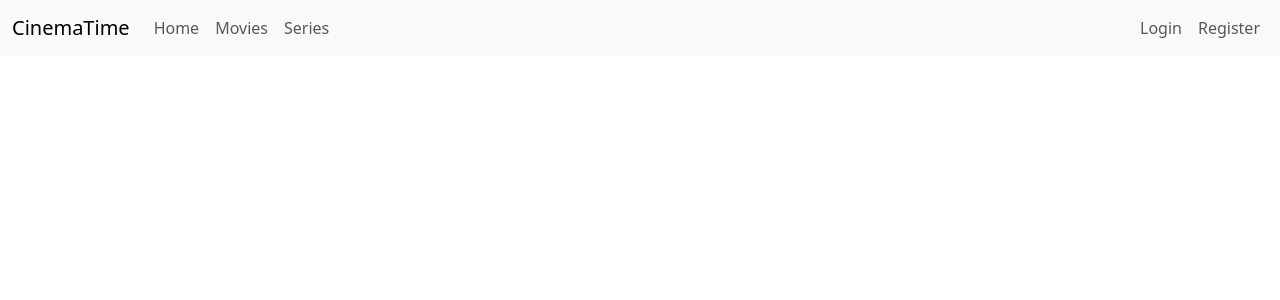
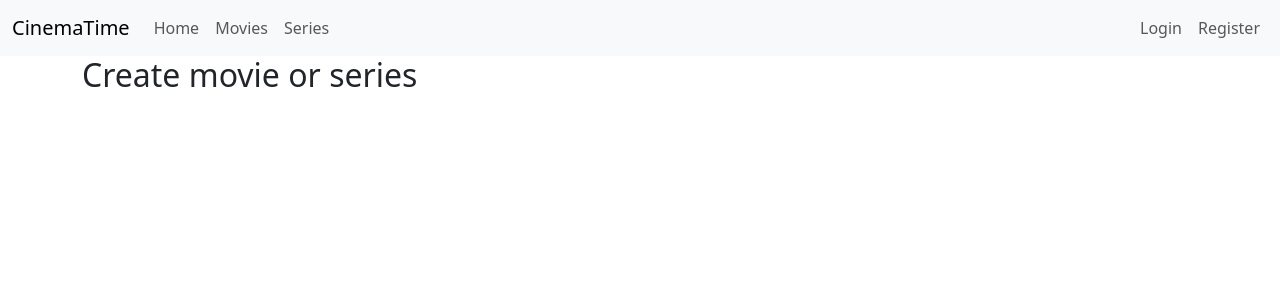
Before and after one commit to KateNK98/cinema-time, a React (Vite) app in the folder client/: page /create-movies-or-series in a window 1280 px wide. Shown: the top 300 px of the page. Built offline with nearby package versions, Linux system fonts and the light colour scheme.

Commit message:
Add routes

```diff
--- a/client/src/App.jsx
+++ b/client/src/App.jsx
@@ -4,6 +4,11 @@ import Container from 'react-bootstrap/Container';
 import Header from './components/header/Header.jsx';
 import 'bootstrap/dist/css/bootstrap.min.css';
 import Home from './components/home/Home.jsx';
+import Movies from './components/movies/Movies.jsx';
+import Series from './components/series/Series.jsx';
+import Login from './components/login/Login.jsx';
+import Register from './components/register/Register.jsx';
+import CreateMoviesSeries from './components/createMoviesSeries/CreateMoviesSeries.jsx';
 
 
 function App() {
@@ -18,6 +23,11 @@ function App() {
             <main id="main-content">
               <Routes>
                 <Route path='/' element={<Home />} />
+                <Route path='/movies' element={<Movies />} />
+                <Route path='/series' element={<Series />} />
+                <Route path='/login' element={<Login />} />
+                <Route path='/register' element={<Register />} />
+                <Route path='/create-movies-or-series' element={<CreateMoviesSeries />} />
               </Routes>
             </main>
     </Container>
--- /dev/null
+++ b/client/src/components/createMoviesSeries/CreateMoviesSeries.jsx
@@ -0,0 +1,7 @@
+export default function CreateMoviesSeries() {
+    return(
+        <>
+        <h2>Create movie or series</h2>
+        </>
+    )
+}
```
